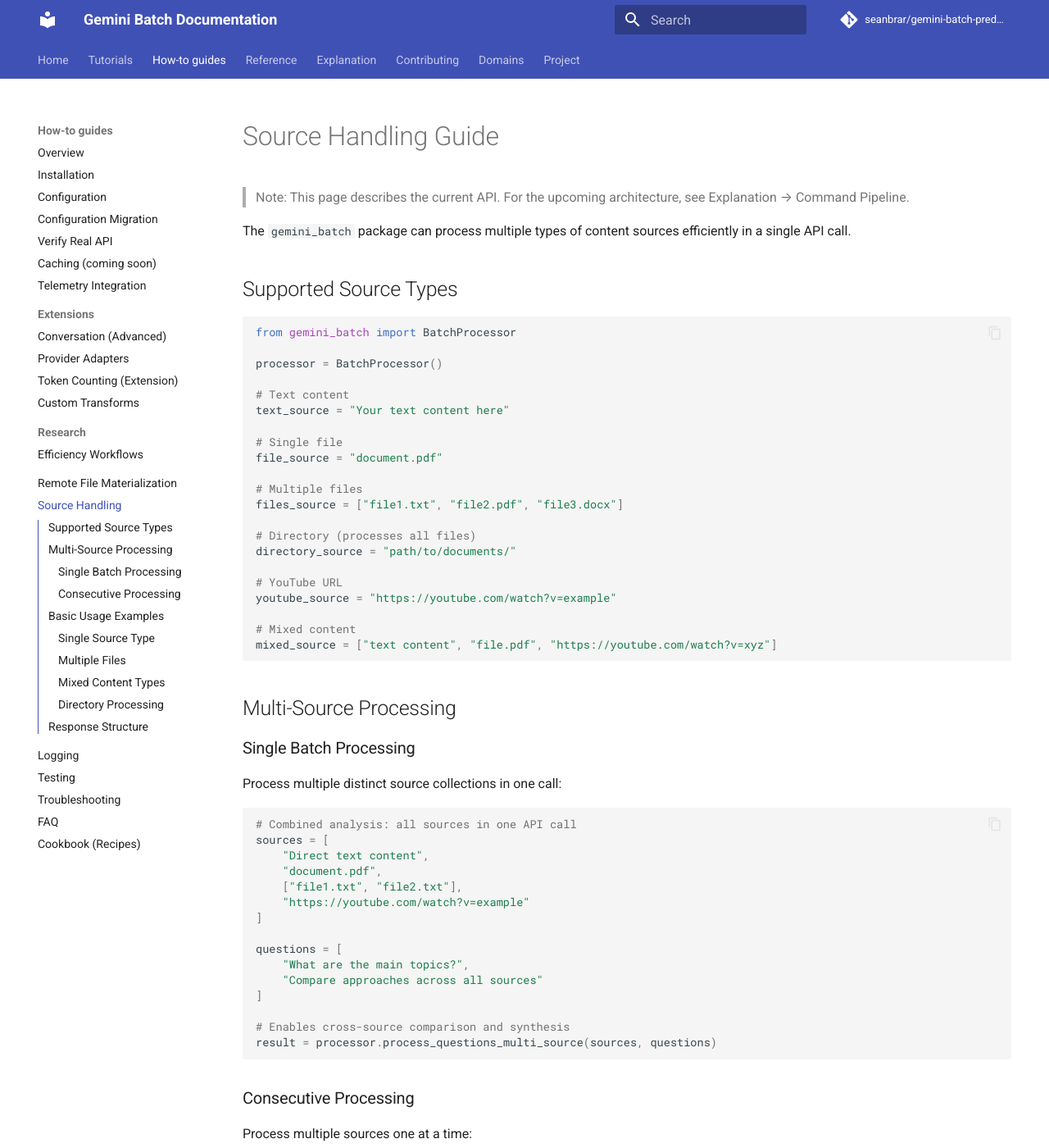
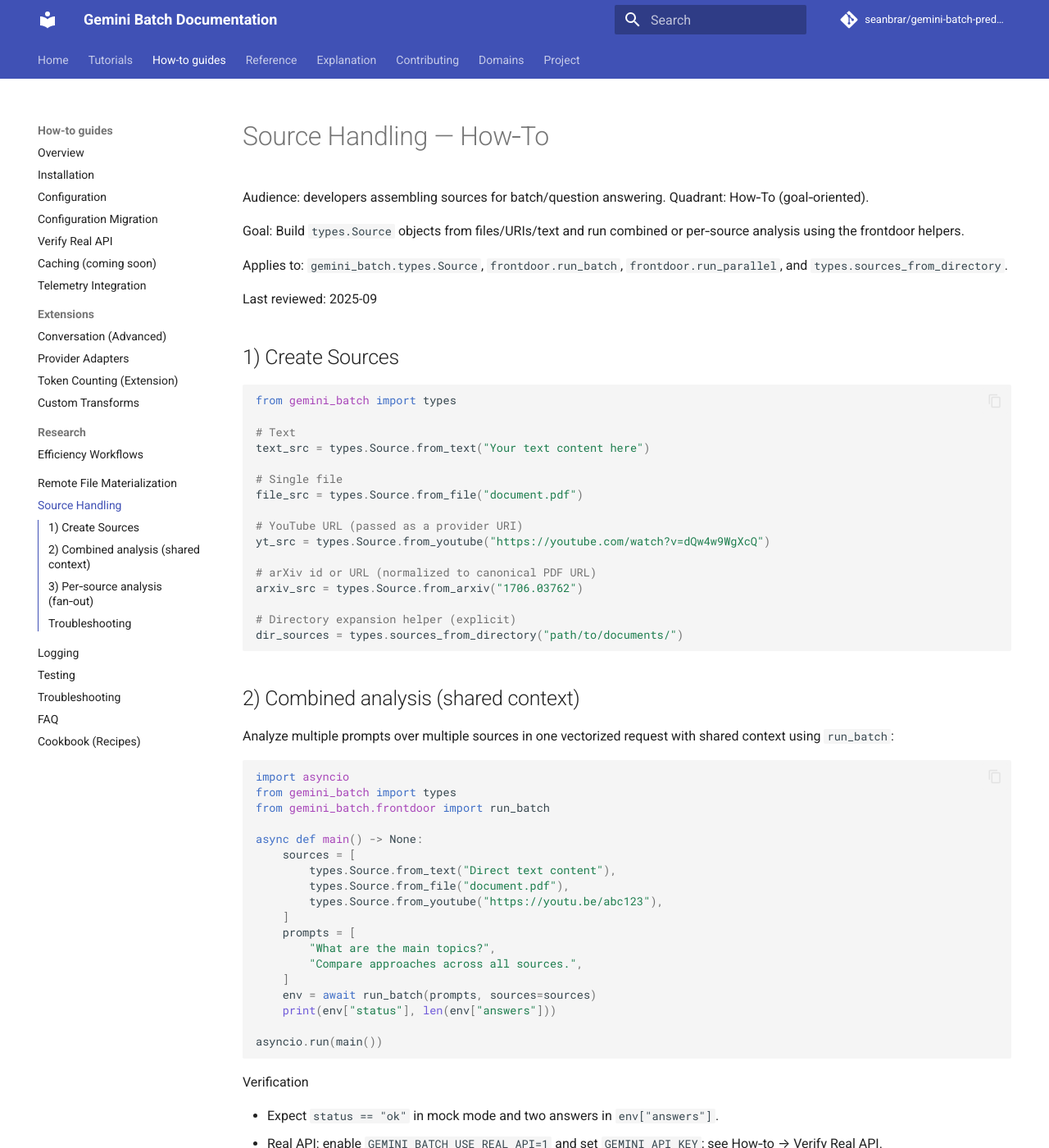
Before and after one commit to seanbrar/gemini-batch-prediction, an MkDocs documentation site: the page built from docs/source-handling.md, in a window 1280 px wide and 1400 px high. Shown: the whole window at 82% size. Built offline with MkDocs 1.6.1 and Material for MkDocs 9.7.7, drawn with Linux system fonts in a browser that asks for light colours; comment, search, counter and statistics services are not loaded; some of the changed text lies outside the part shown.

Commit message:
docs(how-to): expand actionable guides and cross-links
- Remote File Materialization: add step-by-step, verification, troubleshooting
- Source Handling: reframe as How‑To with concrete patterns
- Telemetry Integration: add prerequisites, options, reporter example, safety notes
- Troubleshooting: link to Logging how‑to
- Token Counting: add See also to calibration and ADR

````diff
--- a/docs/source-handling.md
+++ b/docs/source-handling.md
@@ -1,137 +1,88 @@
-# Source Handling Guide
+# Source Handling — How‑To
 
-> Note: This page describes the current API. For the upcoming architecture, see Explanation → Command Pipeline.
+Audience: developers assembling sources for batch/question answering. Quadrant: How‑To (goal‑oriented).
 
-The `gemini_batch` package can process multiple types of content sources efficiently in a single API call.
+Goal: Build `types.Source` objects from files/URIs/text and run combined or per‑source analysis using the frontdoor helpers.
 
-## Supported Source Types
+Applies to: `gemini_batch.types.Source`, `frontdoor.run_batch`, `frontdoor.run_parallel`, and `types.sources_from_directory`.
+
+Last reviewed: 2025-09
+
+## 1) Create Sources
 
 ```python
-from gemini_batch import BatchProcessor
+from gemini_batch import types
 
-processor = BatchProcessor()
-
-# Text content
-text_source = "Your text content here"
+# Text
+text_src = types.Source.from_text("Your text content here")
 
 # Single file
-file_source = "document.pdf"
+file_src = types.Source.from_file("document.pdf")
 
-# Multiple files
-files_source = ["file1.txt", "file2.pdf", "file3.docx"]
+# YouTube URL (passed as a provider URI)
+yt_src = types.Source.from_youtube("https://youtube.com/watch?v=dQw4w9WgXcQ")
 
-# Directory (processes all files)
-directory_source = "path/to/documents/"
+# arXiv id or URL (normalized to canonical PDF URL)
+arxiv_src = types.Source.from_arxiv("1706.03762")
 
-# YouTube URL
-youtube_source = "https://youtube.com/watch?v=example"
-
-# Mixed content
-mixed_source = ["text content", "file.pdf", "https://youtube.com/watch?v=xyz"]
+# Directory expansion helper (explicit)
+dir_sources = types.sources_from_directory("path/to/documents/")
 ```
 
-## Multi-Source Processing
+## 2) Combined analysis (shared context)
 
-### Single Batch Processing
-
-Process multiple distinct source collections in one call:
+Analyze multiple prompts over multiple sources in one vectorized request with shared context using `run_batch`:
 
 ```python
-# Combined analysis: all sources in one API call
-sources = [
-    "Direct text content",
-    "document.pdf",
-    ["file1.txt", "file2.txt"],
-    "https://youtube.com/watch?v=example"
-]
+import asyncio
+from gemini_batch import types
+from gemini_batch.frontdoor import run_batch
 
-questions = [
-    "What are the main topics?",
-    "Compare approaches across all sources"
-]
+async def main() -> None:
+    sources = [
+        types.Source.from_text("Direct text content"),
+        types.Source.from_file("document.pdf"),
+        types.Source.from_youtube("https://youtu.be/abc123"),
+    ]
+    prompts = [
+        "What are the main topics?",
+        "Compare approaches across all sources.",
+    ]
+    env = await run_batch(prompts, sources=sources)
+    print(env["status"], len(env["answers"]))
 
-# Enables cross-source comparison and synthesis
-result = processor.process_questions_multi_source(sources, questions)
+asyncio.run(main())
 ```
 
-### Consecutive Processing
+Verification
 
-Process multiple sources one at a time:
+- Expect `status == "ok"` in mock mode and two answers in `env["answers"]`.
+- Real API: enable `GEMINI_BATCH_USE_REAL_API=1` and set `GEMINI_API_KEY`; see How‑to → Verify Real API.
+
+## 3) Per‑source analysis (fan‑out)
+
+Ask the same question across many sources and aggregate answers with bounded client‑side fan‑out using `run_parallel`:
 
 ```python
-# Sequential analysis: each source processed individually
-sources = [
-    "document1.pdf",
-    "document2.pdf",
-    "document3.pdf"
-]
+import asyncio
+from gemini_batch import types
+from gemini_batch.frontdoor import run_parallel
 
-questions = [
-    "What is the main argument?",
-    "What evidence is provided?"
-]
+async def main() -> None:
+    srcs = types.sources_from_directory("research_papers/")
+    env = await run_parallel("Summarize each file", sources=srcs, concurrency=4)
+    print(env["status"], len(env["answers"]))
 
-# Returns separate results for each source
-result = processor.process_questions(sources, questions)
+asyncio.run(main())
 ```
 
-## Basic Usage Examples
+Verification
 
-### Single Source Type
+- Expect `status` to be `ok` or `partial` depending on per‑file errors.
+- `env["metrics"]["per_prompt"]` includes per‑source metadata.
 
-```python
-# Single document analysis
-result = processor.process_questions("document.pdf", questions)
-```
+## Troubleshooting
 
-### Multiple Files
-
-```python
-# Multiple files as one dataset
-files = ["report1.pdf", "report2.docx", "data.csv"]
-result = processor.process_questions(files, questions)
-```
-
-### Mixed Content Types
-
-```python
-# Mixed content types in one analysis
-content = [
-    "Background context text",
-    "research_paper.pdf",
-    "https://example.com/article",
-    "data_directory/"
-]
-result = processor.process_questions(content, questions)
-```
-
-### Directory Processing
-
-```python
-# Process entire directory with filtering
-processor = BatchProcessor()
-
-# All files in directory
-result = processor.process_questions("research_papers/", questions)
-
-# With file type filtering (via file operations)
-from gemini_batch.files import scan_directory
-pdf_files = scan_directory("documents/", extensions=[".pdf"])
-result = processor.process_questions(pdf_files, questions)
-```
-
-## Response Structure
-
-All source handling methods return the same structure:
-
-```python
-{
-    "answers": ["Answer 1", "Answer 2", ...],
-    "question_count": 2,
-    "source_count": 4,  # For multi-source processing
-    "efficiency": {...},
-    "usage": {"total_tokens": 1234, ...}
-}
-```
-
-The system automatically optimizes API calls regardless of source complexity.
+- File not found: ensure relative paths are correct and readable.
+- Unsupported URL: use `from_youtube`/`from_arxiv` or `from_uri(uri, mime_type)` if you know the MIME type.
+- Large PDFs or remote files: consider enabling Remote File Materialization (How‑to → Remote File Materialization).
````
Also changed, not shown: docs/how-to/remote-file-materialization.md (+54 -2 lines), docs/how-to/token-counting.md (+5 -0 lines), docs/how-to/troubleshooting.md (+1 -1 lines), docs/telemetry.md (+78 -10 lines).
